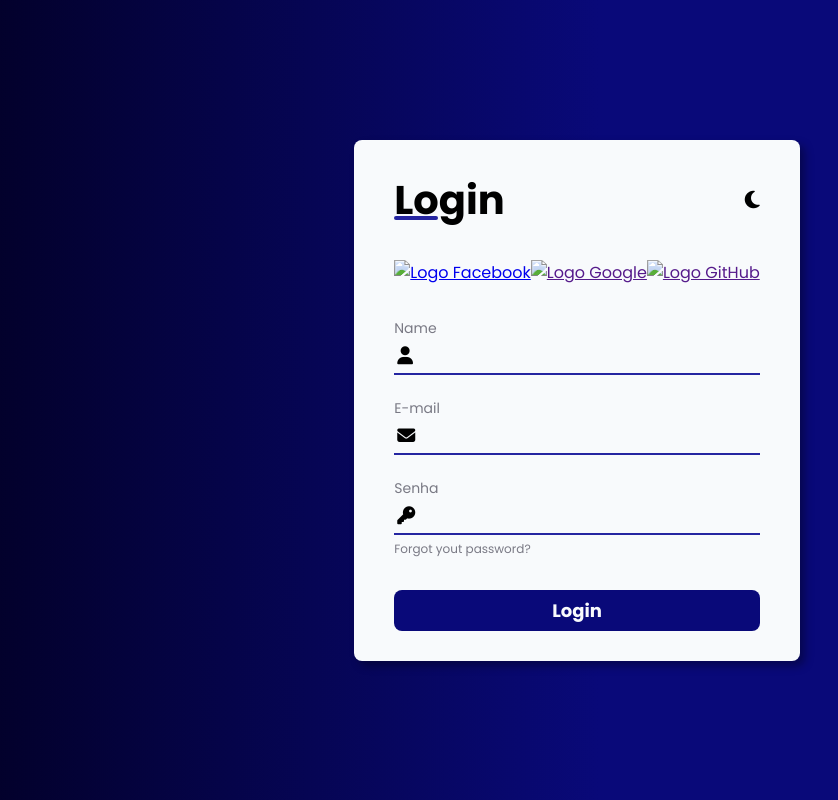
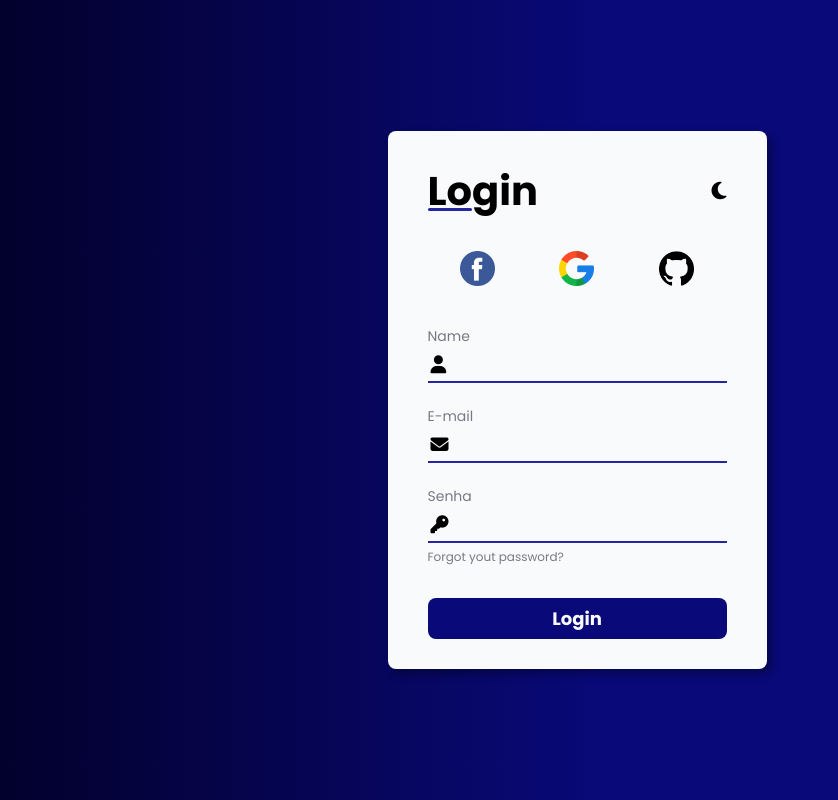
Before and after one commit to LucasSerafimx/form-dark-light, a plain HTML site: page index.html in a window 1280 px wide. Shown: the whole page, without its empty margins (63-901 px from the left). Drawn offline with Linux system fonts and the light colour scheme; the site is published under a folder, as on GitHub Pages, so addresses that start at the root find nothing.

Commit message:
Update Icons

```diff
--- a/index.html
+++ b/index.html
@@ -18,13 +18,13 @@
 
       <div id="social_media">
         <a href="#">
-          <img src="/assets/img/facebook.png" alt="Logo Facebook">
+          <img src="assets/img/facebook.png" alt="Logo Facebook">
         </a>
         <a href="">
-          <img src="/assets/img/google.png" alt="Logo Google">
+          <img src="assets/img/google.png" alt="Logo Google">
         </a>
         <a href="">
-          <img src="/assets/img/github.png" alt="Logo GitHub">
+          <img src="assets/img/github.png" alt="Logo GitHub">
         </a>
       </div>
 
```
